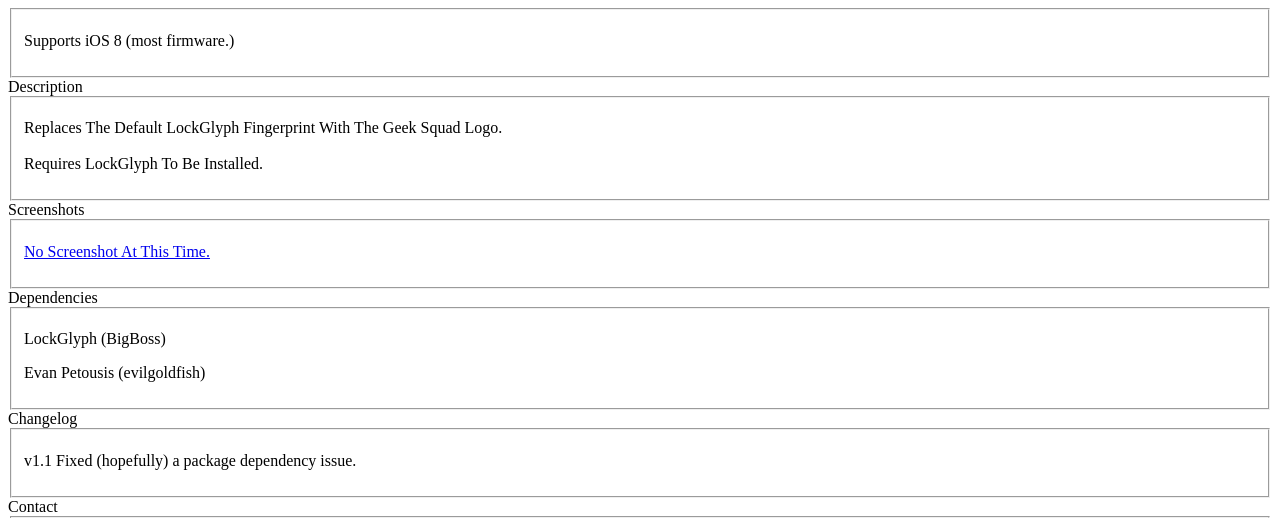
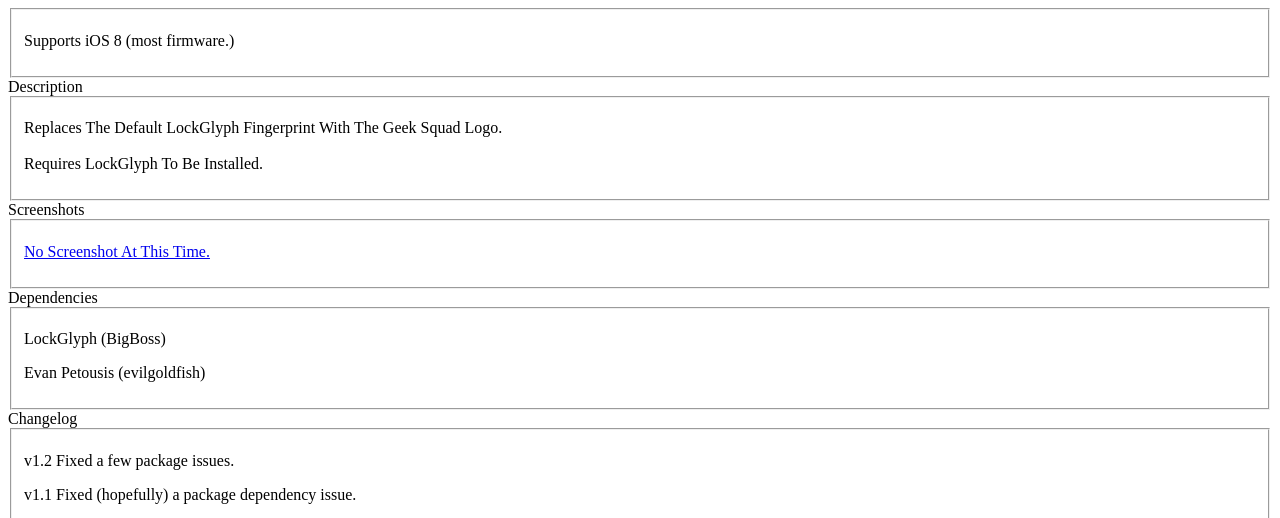
Before and after one commit to passingintime/passingintime.github.io, a plain HTML site: page Depic/com.passingintime.geeksquad/index.html in a window 1280 px wide. Shown: the top 518 px of the page. Drawn offline with Linux system fonts and the light colour scheme; a script that the page names is missing.

Commit message:
Depic Fixes

```diff
--- a/Depic/com.passingintime.geeksquad/index.html
+++ b/Depic/com.passingintime.geeksquad/index.html
@@ -41,6 +41,7 @@
 
     <label>Changelog</label>
         <fieldset>
+	    <a><div><div><label><p>v1.2 Fixed a few package issues.</p></label></div></div></a>
             <a><div><div><label><p>v1.1 Fixed (hopefully) a package dependency issue.</p></label></div></div></a>
         </fieldset>
 
```
Also changed, not shown: Depic/com.passingintime.aperture/index.html (+1 -1 lines), Depic/com.passingintime.element/index.html (+1 -1 lines), Depic/com.passingintime.goldshield/index.html (+1 -1 lines), Depic/com.passingintime.sobshield/index.html (+1 -1 lines), Depic/com.passingintime.yinyang/index.html (+1 -1 lines).
